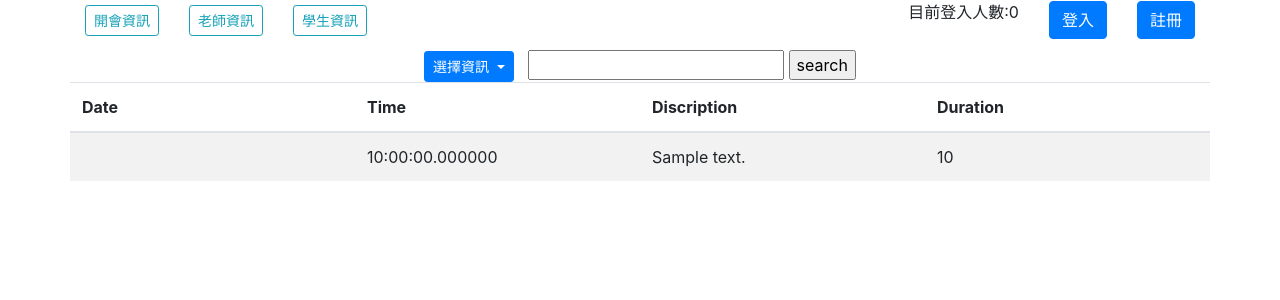
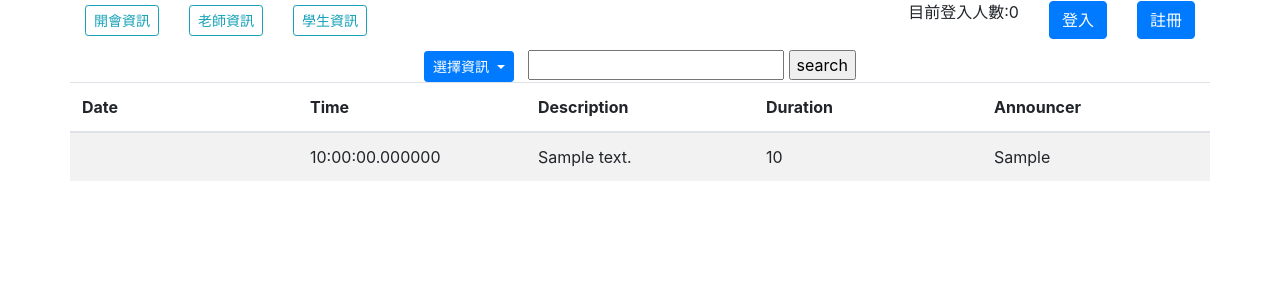
Before and after one commit to YiShan8787/db_final, a PHP site: page / in a window 1280 px wide. Shown: the top 300 px of the page. Run offline with PHP 8.4, Linux system fonts and the light colour scheme; data comes from the database, SQL or seed files in the repository; tables that the repository leaves empty hold one stand-in row (values such as "Sample post"); data that the repository does not hold is empty; some libraries are stand-ins or nearby versions.

Commit message:
ADD JOIN SEARCH

```diff
--- a/index.php
+++ b/index.php
@@ -83,15 +83,16 @@
 						    選擇資訊
 						  </button>
 						  <div class="dropdown-menu">
-							<a href="javascript:func1(0);" class="dropdown-item" type="get" name="searchfor" value="meetingInfo" >開會資訊<input type="hidden" name="searchfor" value="meetingInfo"></a>
-							<a href="javascript:func1(1);" class="dropdown-item" type="get" name="searchfor" value="teacherInfo" >老師資訊<input type="hidden" name="searchfor" value="teacherInfo"></a>
-							<a href="javascript:func1(2);" class="dropdown-item" type="get" name="searchfor" value="studentInfo" >學生資訊<input type="hidden" name="searchfor" value="studentInfo"></a>
+						    <a href="javascript:func1(0);" class="dropdown-item" type="get" name="searchfor" value="All" >全部資訊</a>
+							<a href="javascript:func1(1);" class="dropdown-item" type="get" name="searchfor" value="meetingInfo" >開會資訊</a>
+							<a href="javascript:func1(2);" class="dropdown-item" type="get" name="searchfor" value="teacherInfo" >老師資訊</a>
+							<a href="javascript:func1(3);" class="dropdown-item" type="get" name="searchfor" value="studentInfo" >學生資訊</a>
 						  </div>
 					</div>
 				</div>
 
 				<div class="col-auto " style="margin-left: -20px;display:inline-block;">
-
+					    <input type="hidden" name="searchfor" id="searchfor" value="">
 						<input type="text" name="keywords" >
 						<input type="submit" name="searchButton" value="search">
 
@@ -104,6 +105,7 @@
 				{
 					echo "<script>console.log('searchButton is clicked' );</script>";
 					$searchfor=$_GET["searchfor"];
+					echo "<script>console.log('".$searchfor."');</script>";
 					$searchvalue=$_GET["keywords"];
 					//echo "<script>console.log('$searchfor:".$searchfor."' );</script>";
 					//echo "<script>console.log('$searchfor:".$searchvalue."' );</script>";
@@ -111,18 +113,32 @@
 						<table class='table table-striped '>
 			    		<thead>
 				    	<tr>";
-					if($searchfor=='meetingInfo')
+					if($searchfor=='All')
 					{
 						echo "<script>console.log('0' );</script>";
-						$query=("select * from meeting_info where m_date Like '%".$searchvalue."%' OR time Like '%".$searchvalue."%' OR description Like '%".$searchvalue."%' OR duration Like '%".$searchvalue."%'");
+						$query=("select * from meeting_info NATURAL JOIN student where m_date Like '%".$searchvalue."%' OR time Like '%".$searchvalue."%' OR description Like '%".$searchvalue."%' OR duration Like '%".$searchvalue."%' OR ID Like '%".$searchvalue."%' OR name Like '%".$searchvalue."%' OR school Like '%".$searchvalue."%' OR field Like '%".$searchvalue."%'");
 				      	echo"<th scope='col'>Date</th>";
 				      	echo"<th scope='col'>Time</th>";
-				      	echo"<th scope='col'>Discription</th>";
+				      	echo"<th scope='col'>Description</th>";
 				      	echo"<th scope='col'>Duration</th>";
+				      	echo"<th scope='col'>Announcer ID</th>";
+				      	echo"<th scope='col'>Announcer name</th>";
+				      	echo"<th scope='col'>Announcer school</th>";
+				      	echo"<th scope='col'>Announcer field</th>";
+					}
+					else if($searchfor=='meetingInfo')
+					{
+						echo "<script>console.log('1' );</script>";
+						$query=("select * from meeting_info where m_date Like '%".$searchvalue."%' OR time Like '%".$searchvalue."%' OR description Like '%".$searchvalue."%' OR duration Like '%".$searchvalue."%' OR ID Like '%".$searchvalue."%'");
+				      	echo"<th scope='col'>Date</th>";
+				      	echo"<th scope='col'>Time</th>";
+				      	echo"<th scope='col'>Description</th>";
+				      	echo"<th scope='col'>Duration</th>";
+				      	echo"<th scope='col'>Announcer ID</th>";
 					}
 					else if($searchfor=='teacherInfo')
 					{
-						echo "<script>console.log('1' );</script>";
+						echo "<script>console.log('2' );</script>";
 						$query=("select * from teacher where name Like '%".$searchvalue."%' OR ID Like '%".$searchvalue."%' OR school Like '%".$searchvalue."%' OR field Like '%".$searchvalue."%'");
 						echo"<th scope='col'>ID</th>";
 				      	echo"<th scope='col'>Name</th>";
@@ -131,7 +147,7 @@
 					}
 					else if($searchfor=='studentInfo')
 					{
-						echo "<script>console.log('2' );</script>";
+						echo "<script>console.log('3' );</script>";
 						$query=("select * from student where name Like '%".$searchvalue."%' OR ID Like '%".$searchvalue."%' OR school Like '%".$searchvalue."%' OR field Like '%".$searchvalue."%'");
 						echo"<th scope='col'>ID</th>";
 				      	echo"<th scope='col'>Name</th>";
@@ -152,8 +168,22 @@
 							echo"<tr>";
 					      	echo"<th scope='row'>".$this_row['m_date']."</th>";
 					      	echo"<td >".$this_row['time']."</td>";
-					      	echo"<td >".$this_row['discription']."</td>";
+					      	echo"<td >".$this_row['description']."</td>";
 					      	echo"<td >".$this_row['duration']."</td>";
+					      	echo"<td >".$this_row['ID']."</td>";
+					    	echo"</tr>";
+						}
+						else if($searchfor=='All')
+						{
+							echo "<tr>";
+							echo "<th scope = 'row'>".$this_row['m_date']."</th>";
+							echo "<td >".$this_row['time']."</td>";
+							echo "<td >".$this_row['description']."</td>";
+							echo "<td >".$this_row['duration']."</td>";
+							echo "<td >".$this_row['ID']."</td>";
+							echo "<td >".$this_row['name']."</td>";
+							echo "<td >".$this_row['school']."</td>";
+							echo "<td >".$this_row['field']."</td>";
 					    	echo"</tr>";
 						}
 						else if($searchfor=='teacherInfo')
@@ -188,8 +218,9 @@
 				    	<tr>
 					      	<th scope='col'>Date</th>
 					      	<th scope='col'>Time</th>
-					      	<th scope='col'>Discription</th>
+					      	<th scope='col'>Description</th>
 					      	<th scope='col'>Duration</th>
+					      	<th scope='col'>Announcer</th>
 				    	</tr>
 			  		</thead>";
 		  			$query = ("select * from meeting_info");
@@ -213,6 +244,7 @@
 				      	echo"<td >".$this_row['time']."</td>";
 				      	echo"<td >".$this_row['description']."</td>";
 				      	echo"<td >".$this_row['duration']."</td>";
+				      	echo "<td >".$this_row['announcer']."</td>";
 				    	echo"</tr>";
 				    }
 				    echo"</tbody>";
@@ -233,9 +265,10 @@
 			console.log(searchfor);
 			switch(searchfor)
 			{
-				case 0:$("#dropsearch").html('開會資訊');break;
-				case 1:$("#dropsearch").html('老師資訊');break;
-				case 2:$("#dropsearch").html('學生資訊');break;
+				case 0:$("#dropsearch").html('全部資訊');$("#searchfor").val('All');break;
+				case 1:$("#dropsearch").html('開會資訊');$("#searchfor").val('meetingInfo');break;
+				case 2:$("#dropsearch").html('老師資訊');$("#searchfor").val('teacherInfo');break;
+				case 3:$("#dropsearch").html('學生資訊');$("#searchfor").val('studentInfo');break;
 			}
 
 		}
```
